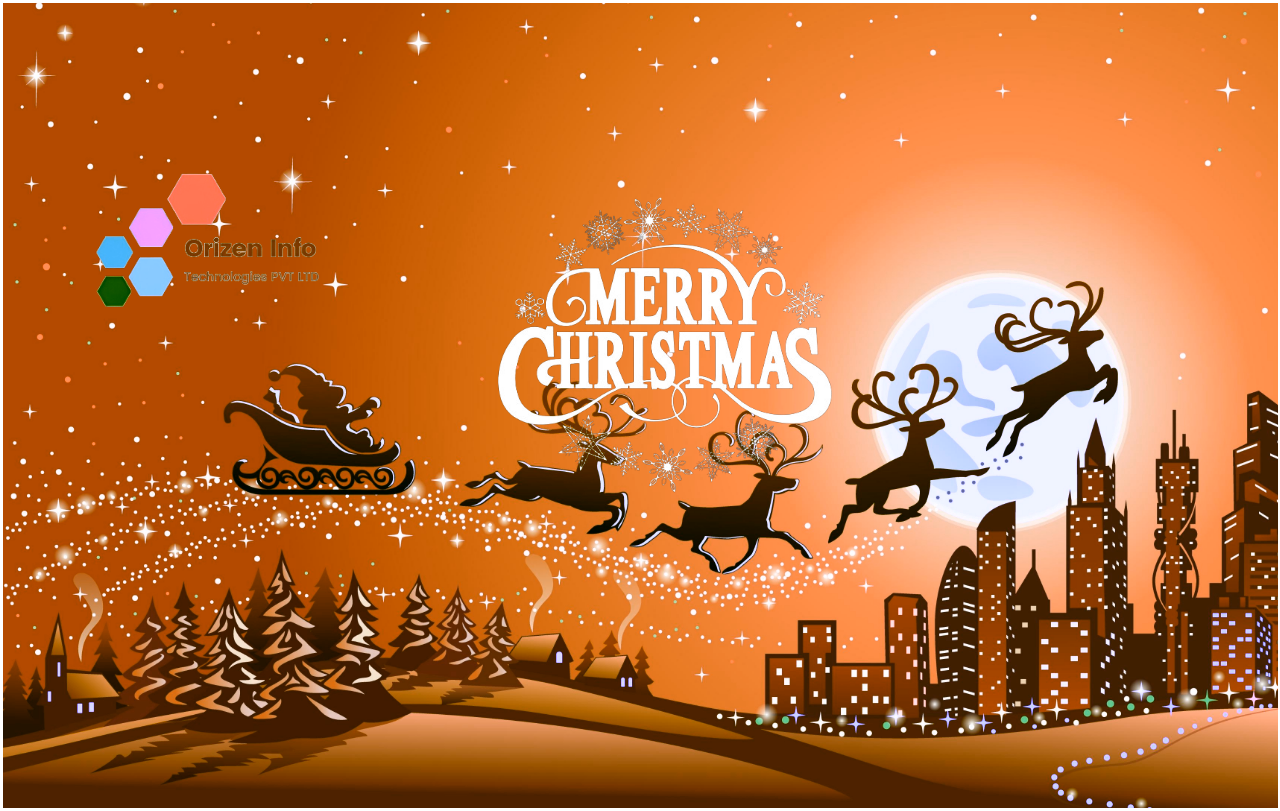
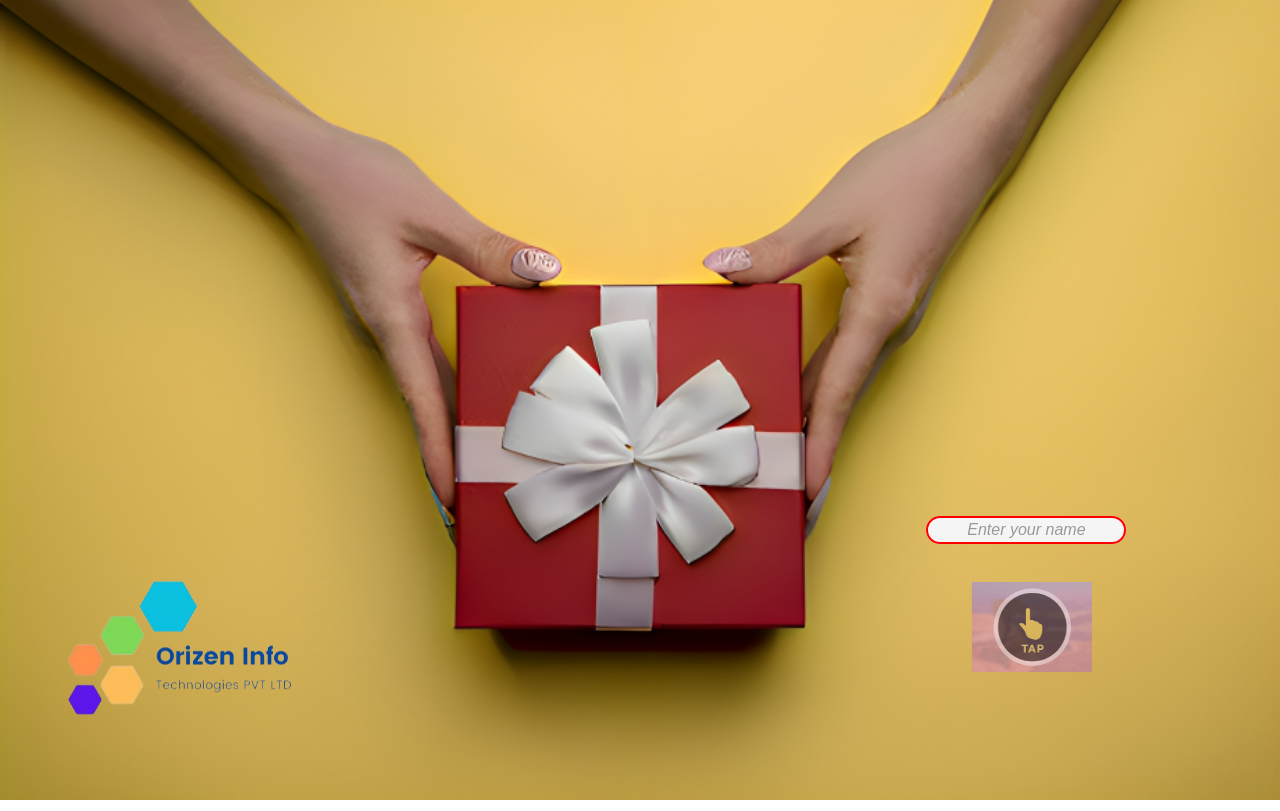
Before and after one commit to Abdul9010/Christmas-, a plain HTML site: page index.html in a window 1280 px wide. Drawn offline with Linux system fonts and the light colour scheme.

Commit message:
final commit

```diff
--- a/index.html
+++ b/index.html
@@ -3,73 +3,135 @@
 <head>
     <meta charset="UTF-8">
     <meta name="viewport" content="width=device-width, initial-scale=1.0">
+    <meta http-equiv="Permissions-Policy" content="interest-cohort=()"/>
+
+    <meta name="viewport" content="width=device-width, initial-scale=1.0, maximum-scale=1.0, user-scalable=no">
+
+
+
     <title>Merry Christmas</title>
 </head>
 <body>
-    <div class="c-big">
-        <img src="./border logo.png" class="logo">
-        <img src="./white-removebg-preview.png" class="wish" id="wishImage">
-        <audio id="backgroundMusic" preload="auto" loop>
-            <source src="./music.mp3" type="audio/mp3"> <!-- Adjust the music file path accordingly -->
-        </audio>
+    <div class="c-big" id="christmas-container">
+        <img src="./Logo-removebg-preview.png" class="logo">
+
+            <img onclick="validateForm()" src="./output-onlinegiftools (1).gif" class="tap" id="tap">
+
+
+        <div class="form-container">
+            <form id="nameForm">
+                <input type="text" placeholder="Enter your name" id="nameInput" required>
+            </form>
+        </div>
+
     </div>
-    <script>
-        document.addEventListener("DOMContentLoaded", function() {
-            var audio = document.getElementById("backgroundMusic");
-            var wishImage = document.getElementById("wishImage");
 
-            // Function to start audio when the wish image is clicked
-            function startAudio() {
-                audio.play();
-                // Remove the click event listener after the first click
-                wishImage.removeEventListener("click", startAudio);
+    <style>
+        * {
+            margin: 0;
+            padding: 0;
+            box-sizing: border-box;
+        }
+        body {
+            overflow: hidden; /* Prevent scrolling */
+        }
 
+        .c-big {
+            position: relative;
+            max-width: 100vw;
+            height: 100vh;
+            background-image: url(./open\ gift\ \(1\)\ \(1\)\ \(1\).png);
+            background-size: cover;
+            background-position: center;
+            overflow: hidden;
+        }
+
+        .form-container {
+            position: fixed;
+            bottom: 32vh;
+            right: 12vw;
+            max-width: 200px;
+            text-align: center;
+            padding: 0px;
+            background-color: rgba(255, 255, 255, 0.8);
+            border-radius: 15px;
+
+        }
+
+        body {
+            overflow: hidden; /* Prevent scrolling */
+            position: fixed; /* Fix the position */
+            width: 100%;
+        }
+
+        #nameForm {
+            margin: 0;
+
+        }
+
+        #nameInput::placeholder {
+            color: #999;
+            text-align: center;
+        }
+
+        #nameInput {
+            width: 100%;
+            padding: 3px;
+            background-color: whitesmoke;
+            outline: none;
+            border: 2px solid red;
+            border-radius: 15px;
+            font-size: 16px;
+            font-style: oblique;
+            text-align: center;
+        }
+
+        .logo {
+            position: fixed;
+            bottom: 10%;
+            left: 5%; /* Adjust the left distance as needed */
+            max-width: 230px;
+            background-blend-mode: lighten;
+            overflow: hidden;
+
+        }
+
+        .tap {
+            position: fixed;
+            bottom: 16%;
+            right: 14.7%; /* Adjust the right distance as needed */
+            max-width: 120px;
+        }
+
+
+    </style>
+
+
+
+
+
+
+     <script>
+        function submit() {
+            var nameInput = document.getElementById("nameInput").value;
+            localStorage.setItem("user_name",nameInput );
+
+            window.location.href = 'second.html';
+
+        }
+
+        function validateForm() {
+            var nameInput = document.getElementById("nameInput").value;
+            if (nameInput) {
+                // If the name is provided, proceed to the next page
+                submit();
+            } else {
+                // If the name is not provided, prevent the default behavior (page redirection)
+                event.preventDefault();
+                alert("Please enter your name.");
             }
+        }
 
-            // Add click event listener to the wish image
-            wishImage.addEventListener("click", startAudio);
-        });
     </script>
-
 </body>
 </html>
-
-<style>
-    *{
-        margin: 1px;
-
-        box-sizing: 5px;
-        overflow: hidden;
-        padding: 0px;
-    }
-    .c-big{
-        width: 100%;
-        height: 100vh;
-        background-image: url(./merry-christmas-images-19.jpg);
-        background-size: cover;
-        animation: animcolor 2s linear infinite;
-        overflow: hidden;
-        padding-bottom: 5px;
-
-    }
-    .logo {
-            position: absolute;
-            bottom: 450px; /* Adjust the distance from the bottom */
-            left: 90px; /* Adjust the distance from the right */
-            max-width: 230px; /* Adjust the max-width as needed */
-            background-blend-mode: lighten;
-    }
-    .wish {
-            position: absolute;
-            bottom: 300px; /* Adjust the distance from the bottom */
-            left: 460px; /* Adjust the distance from the right */
-            max-width: 400px; /* Adjust the max-width as needed */
-            background-blend-mode: lighten;
-
-        }
-    @keyframes animcolor{
-        100%{
-            filter: hue-rotate(360deg);
-        }
-    }
-</style>
```
Also changed, not shown: second.html (added, +139 -0 lines), 1.png (deleted), 1000_F_231624434_xD0SUg6ZuMsuBrls2z6Olh2ujuLREMA1.jpg (deleted), 2.png (deleted), Logo.jpg (deleted), MicrosoftTeams-image (2).png (deleted), MicrosoftTeams-image.png (deleted), desktop-wallpaper-music-live-for-android-neon-music (1).jpg (added), lgo.png (deleted), open gift (1) (1) (1).png (added), open gift.jpg (added), output-onlinegiftools (1).gif (added), snow falling.jpg (deleted), tap.gif (added), 1 other file.
